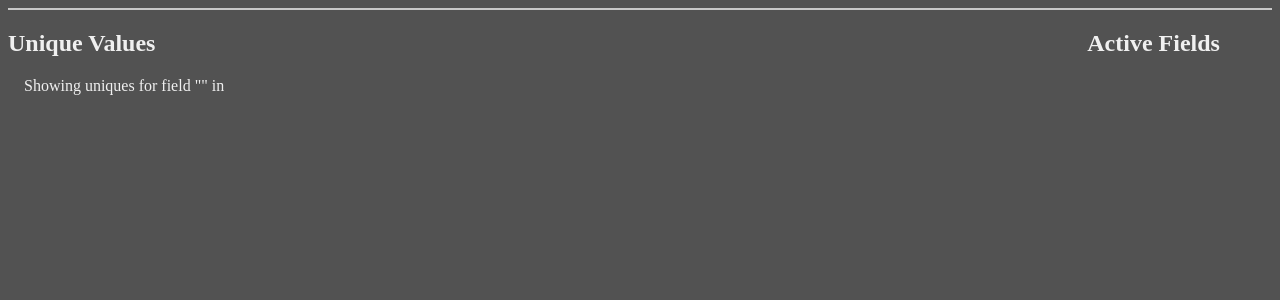
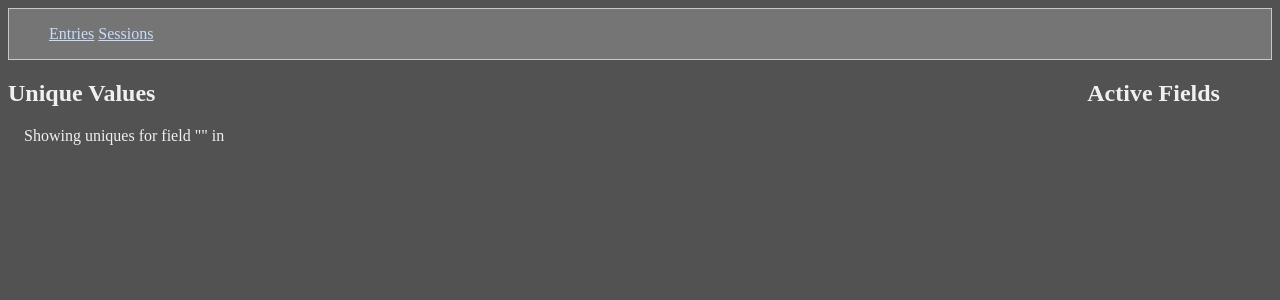
Before and after one commit to nocarryr/wowza_logparse, a Flask app: template webapp/templates/unique-field-values.html in a window 1280 px wide. Shown: the top 300 px of the page. Run offline with Flask 2, Linux system fonts and the light colour scheme; the template is opened without the code that fills it, so the values that code supplies are empty; some libraries are stand-ins or nearby versions.

Commit message:
Add sessions to Flask app

```diff
--- a/webapp/logviewer.py
+++ b/webapp/logviewer.py
@@ -68,7 +68,10 @@ def build_query(filters=None, sorting=None):
 
 def get_entries(context, **kwargs):
     db = get_db()
-    coll = db.entries
+    if context.get('log_type') == 'entries':
+        coll = db.entries
+    elif context.get('log_type') == 'sessions':
+        coll = db.sessions
     query = context.get('query')
     return query(coll, **kwargs)
 
@@ -77,19 +80,27 @@ def get_session_context(context=None):
     if context is None:
         context = {}
     db = get_db()
+    if context.get('log_type') == 'entries':
+        coll = db.entries
+        dt_field = 'datetime'
+    elif context.get('log_type') == 'sessions':
+        coll = db.sessions
+        dt_field = 'start_datetime'
+    else:
+        coll = None
     query = context.get('query')
-    if query is None:
+    if query is None and coll is not None:
         now = datetime.datetime.now()
         now = TZ.localize(now)
         start_dt = now - datetime.timedelta(days=90)
         query = build_query(
-            sorting=[('datetime', True)],
+            sorting=[(dt_field, True)],
         )
         context['query'] = query
-    if 'field_names' not in context:
-        context['field_names'] = sorted(db.entries.find_one().keys())
-    if 'hidden_fields' not in context:
-        context['hidden_fields'] = ['_id']
+        if 'field_names' not in context:
+            context['field_names'] = sorted(coll.find_one().keys())
+        if 'hidden_fields' not in context:
+            context['hidden_fields'] = ['_id']
     return context
 
 
@@ -100,9 +111,7 @@ def parse_query_string(request):
     rdata = unquote_plus(rdata)
     return parse_qs(rdata)
 
-@app.route('/')
-def log_collection():
-    context = get_session_context()
+def log_collection(request, context):
     qdata = request.args.get('_QueryGroup_')
     if qdata is not None:
         context['query'] = jsonfactory.loads(qdata)
@@ -140,6 +149,24 @@ def log_collection():
     ))
     return render_template('log-collection.html', **context)
 
+@app.route('/entries')
+def entries_collection():
+    context = get_session_context()
+    if context.get('log_type') != 'entries':
+        context = get_session_context({'log_type':'entries'})
+    return log_collection(request, context)
+
+@app.route('/sessions')
+def sessions_collection():
+    context = get_session_context()
+    if context.get('log_type') != 'sessions':
+        context = get_session_context({'log_type':'sessions'})
+    return log_collection(request, context)
+
+@app.route('/')
+def home():
+    context = get_session_context()
+    return render_template('home.html', **context)
 
 if __name__ == '__main__':
     app.run()
--- a/webapp/static/js/log-collection.js
+++ b/webapp/static/js/log-collection.js
@@ -59,7 +59,7 @@ $(function(){
         setLocation($(".pagination").data('pageNum') - 1);
     });
 
-    $(".log-entry-field[data-field-name=datetime]").each(function(){
+    $(".log-entry-field[data-field-name*=datetime]").each(function(){
         var $td = $(this),
             d = new Date($td.text());
         $td.text(d.toLocaleString()).data('fieldValue', d);
--- a/webapp/templates/base.html
+++ b/webapp/templates/base.html
@@ -7,11 +7,12 @@
 {% block body %}
 <nav class="collections-nav panel">
     {% block nav %}
-    {# <ul>
-        {% for slug, coll in log_collections|dictsort %}
-            <li><a href="{{ coll.url }}">{{ coll.name }}</a></li>
-        {% endfor %}
-    </ul> #}
+    <ul class="nav">
+        <li class="nav-item">
+            <a class="nav-link{% if log_type == 'entries' %} active{% endif %}" href="{{ url_for('entries_collection') }}">Entries</a>
+            <a class="nav-link{% if log_type == 'sessions' %} active{% endif %}" href="{{ url_for('sessions_collection') }}">Sessions</a>
+        </li>
+    </ul>
     {% endblock %}
 </nav>
 <div class="row">
--- a/webapp/templates/log-collection.html
+++ b/webapp/templates/log-collection.html
@@ -17,7 +17,7 @@ fa fa-sort{% if sort_field == field_name %}{% if sort_dir == 'up' %}-up{% else %
     <a href="#" class="next-page"{% if not has_more %} disabled{% endif %}>Next <i class="fa fa-arrow-right"></i></a>
 </div>
 
-<table class="log-table" data-collection-name="wowza">
+<table class="log-table" data-collection-name="{{ log_type }}">
     <thead><tr>
         {% for field_name in field_names %}
             <td class="field-header{% if field_name in hidden_fields %} hidden{% endif %}"
```
